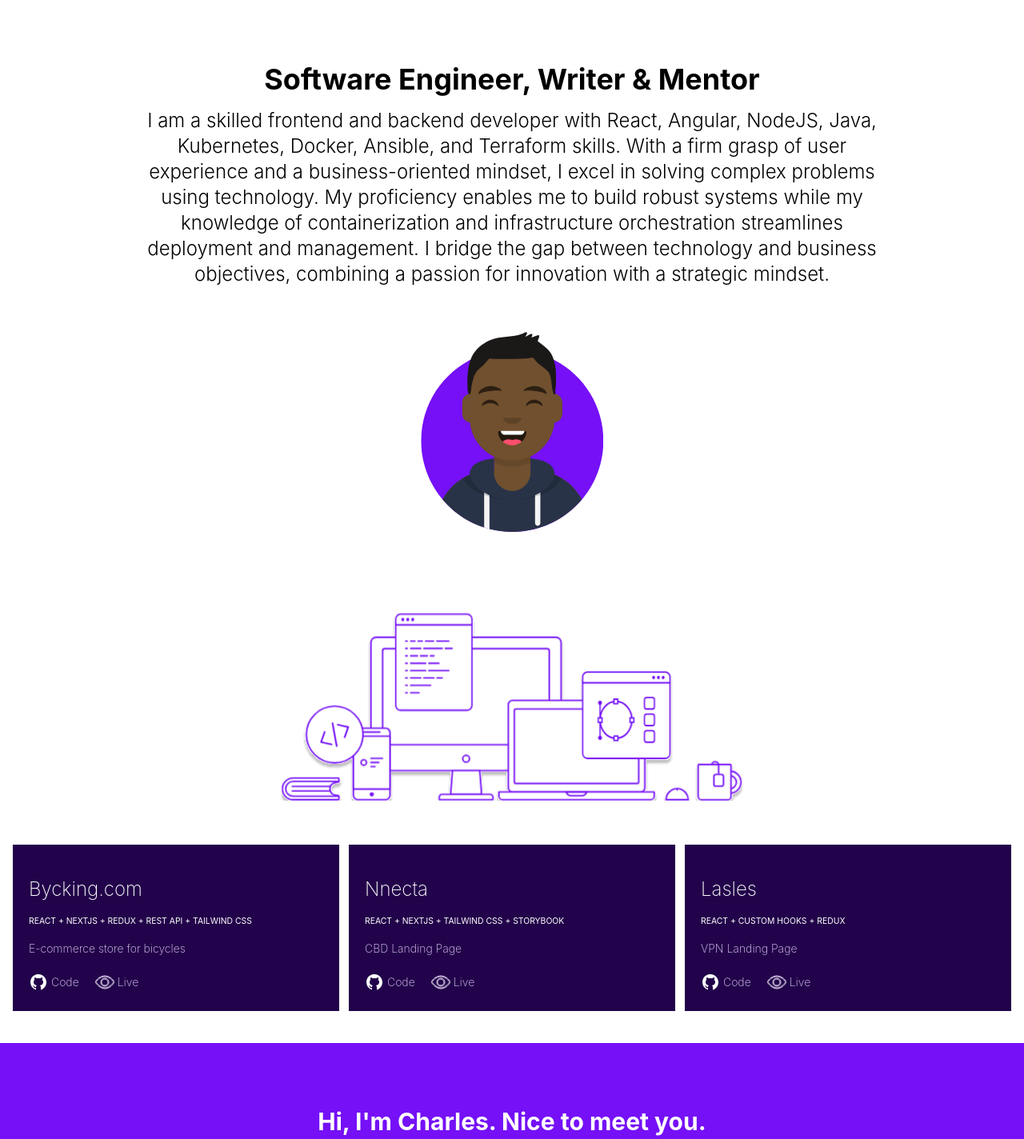
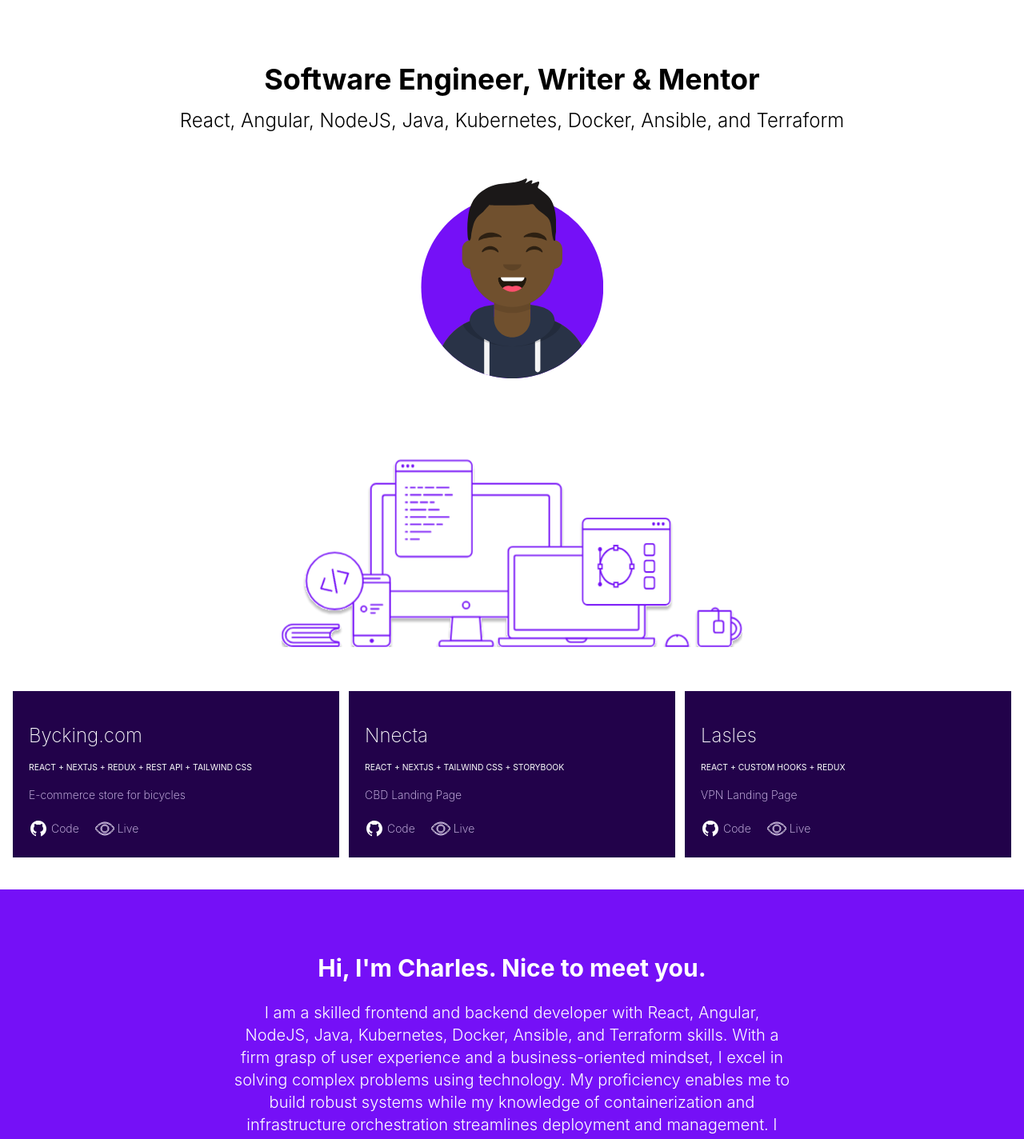
Before and after one commit to avoajaugochukwu/charlesavoaja.tech, a Next.js app: page / in a window 1280 px wide. Shown: the part 61-1485 px from the top of the page at 80% size. Built offline with nearby package versions, Linux system fonts and the light colour scheme.

Commit message:
Update index.js

```diff
--- a/screens/Home/index.js
+++ b/screens/Home/index.js
@@ -12,7 +12,7 @@
           Software Engineer, Writer & Mentor
         </h1>
         <p className="mt-4 text-2xl font-light md:mx-40 mx-5">
-          I am a skilled frontend and backend developer with React, Angular, NodeJS, Java, Kubernetes, Docker, Ansible, and Terraform skills. With a firm grasp of user experience and a business-oriented mindset, I excel in solving complex problems using technology. My proficiency enables me to build robust systems while my knowledge of containerization and infrastructure orchestration streamlines deployment and management. I bridge the gap between technology and business objectives, combining a passion for innovation with a strategic mindset.
+          React, Angular, NodeJS, Java, Kubernetes, Docker, Ansible, and Terraform
         </p>
       </div>
       {/*  */}
@@ -33,11 +33,7 @@
           </h2>
           {/*  */}
           <p className="mt-6 text-xl font-light">
-            Since beginning my journey as a front-end developer nearly 4 years
-            ago, I&apos;ve done remote work for agencies, and collaborated with
-            talented people to create digital products for both business and
-            consumer use. I&apos;m quietly confident, naturally curious, and
-            perpetually working on improving my chops one app problem at a time.
+            I am a skilled frontend and backend developer with React, Angular, NodeJS, Java, Kubernetes, Docker, Ansible, and Terraform skills. With a firm grasp of user experience and a business-oriented mindset, I excel in solving complex problems using technology. My proficiency enables me to build robust systems while my knowledge of containerization and infrastructure orchestration streamlines deployment and management. I bridge the gap between technology and business objectives, combining a passion for innovation with a strategic mindset.
           </p>
         </div>
       </div>
```
